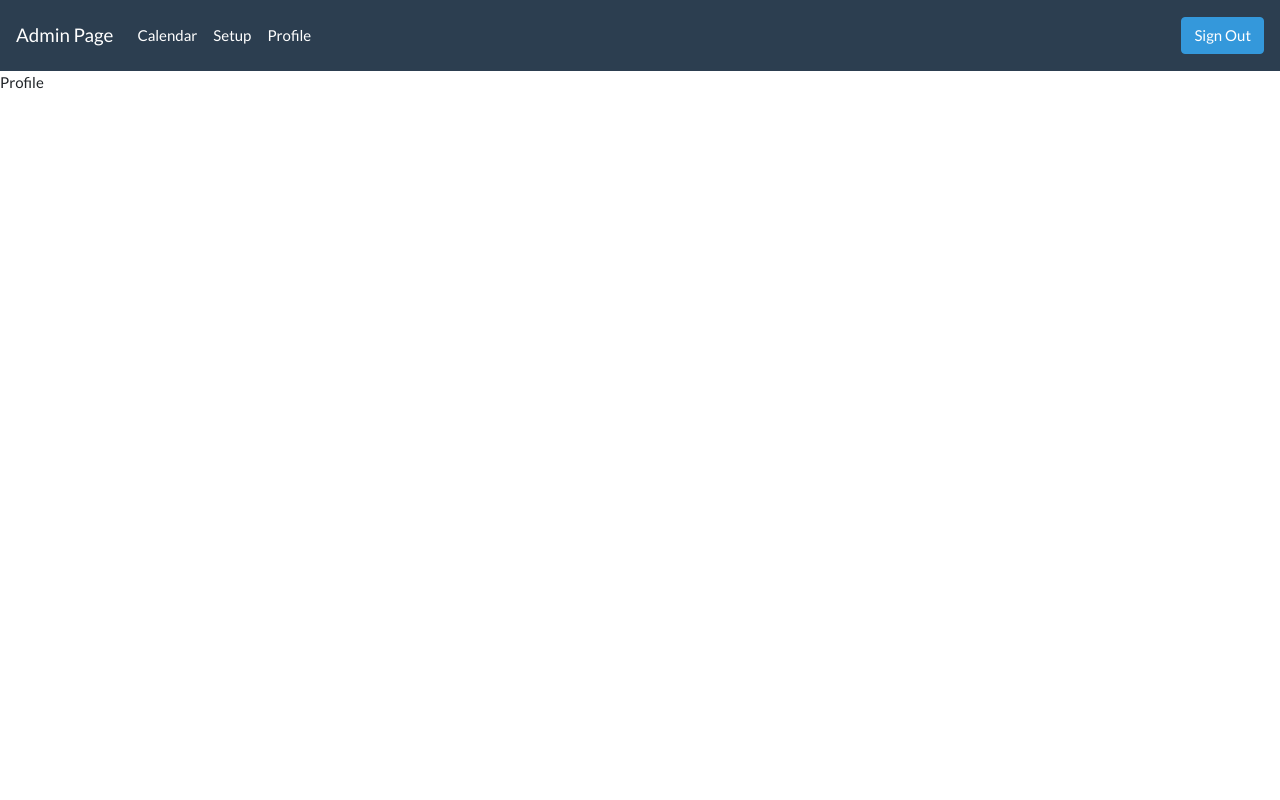
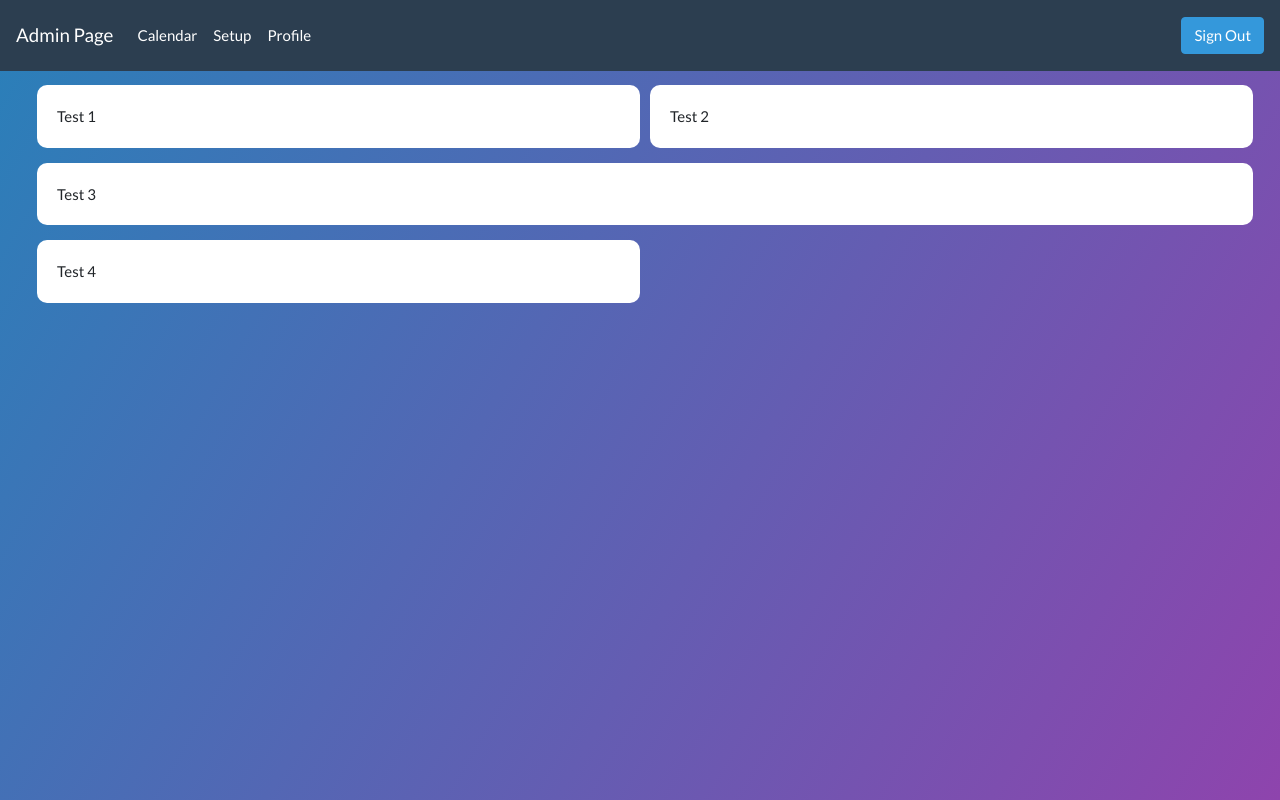
Before and after one commit to ModdedXero/bookincalendar-mern, a React (Create React App) app in the folder frontend/: page /profile in a window 1280 px wide. Built offline with nearby package versions, Linux system fonts and the light colour scheme; no server answers; sample sign-in values are in the browser's storage.

Commit message:
Added Grid

```diff
--- a/frontend/src/components/App.js
+++ b/frontend/src/components/App.js
@@ -11,6 +11,7 @@ import ForgotPassword from "./Login/ForgotPassword";
 import Calendar from "./Calendar/Calendar";
 import Setup from "./Setup";
 import Profile from "./Profile";
+
 import "../styles/flatly.css";
 
 function App() {
--- /dev/null
+++ b/frontend/src/components/GridComponent.js
@@ -0,0 +1,10 @@
+import React from "react";
+
+export default function GridComponent({ children, size }) {
+
+    return (
+        <div className="component-form">
+            {children}
+        </div>
+    )
+}
--- /dev/null
+++ b/frontend/src/components/GridContainer.js
@@ -0,0 +1,20 @@
+import React from "react";
+import "../styles/form.css";
+
+export default function GridContainer({ children, single, double }) {
+    function getClassName() {
+        if (single) {
+            return "component-grid-container-single";
+        } else if (double) {
+            return "component-grid-container-double";
+        } else {
+            return "component-grid-container-nth"
+        }
+    }
+
+    return (
+        <div className={getClassName()}>
+            {children}
+        </div>
+    )
+}
--- a/frontend/src/components/Profile.js
+++ b/frontend/src/components/Profile.js
@@ -1,10 +1,25 @@
 import React from "react";
+import GridContainer from "./GridContainer";
+import GridComponent from "./GridComponent";
 
 export default function Profile() {
 
     return (
-        <div>
-            Profile
+        <div className="backdrop">
+            <GridContainer>
+                <GridComponent>
+                    Test 1
+                </GridComponent>
+                <GridComponent>
+                    Test 2
+                </GridComponent>
+                <GridComponent>
+                    Test 3
+                </GridComponent>
+                <GridComponent>
+                    Test 4
+                </GridComponent>
+            </GridContainer>
         </div>
     )
 }
--- a/frontend/src/styles/form.css
+++ b/frontend/src/styles/form.css
@@ -54,11 +54,29 @@
 
 /* Component Form */
 
+.component-grid-container-single, .component-grid-container-double, .component-grid-container-nth {
+    display: grid;
+    position: relative;
+    margin: 5rem auto auto auto;
+    width: 95%;
+    grid-template-columns: 50% 50%;
+    gap: 5px;
+}
+
+.component-grid-container-single {
+    grid-template-columns: 100%;
+}
+
+.component-grid-container-nth div:nth-child(3n) {
+    grid-column: 1 / -1;
+}
+
 .component-form {
     background: white;
     border-radius: 10px;
-    width: fit-content;
-    height: fit-content;
+    margin: 5px;
+    margin-right: 0;
+    padding: 20px;
 }
 
 /* Modal Form */
```
Also changed, not shown: 2 other files (tests, documents, lock files or other folders).
